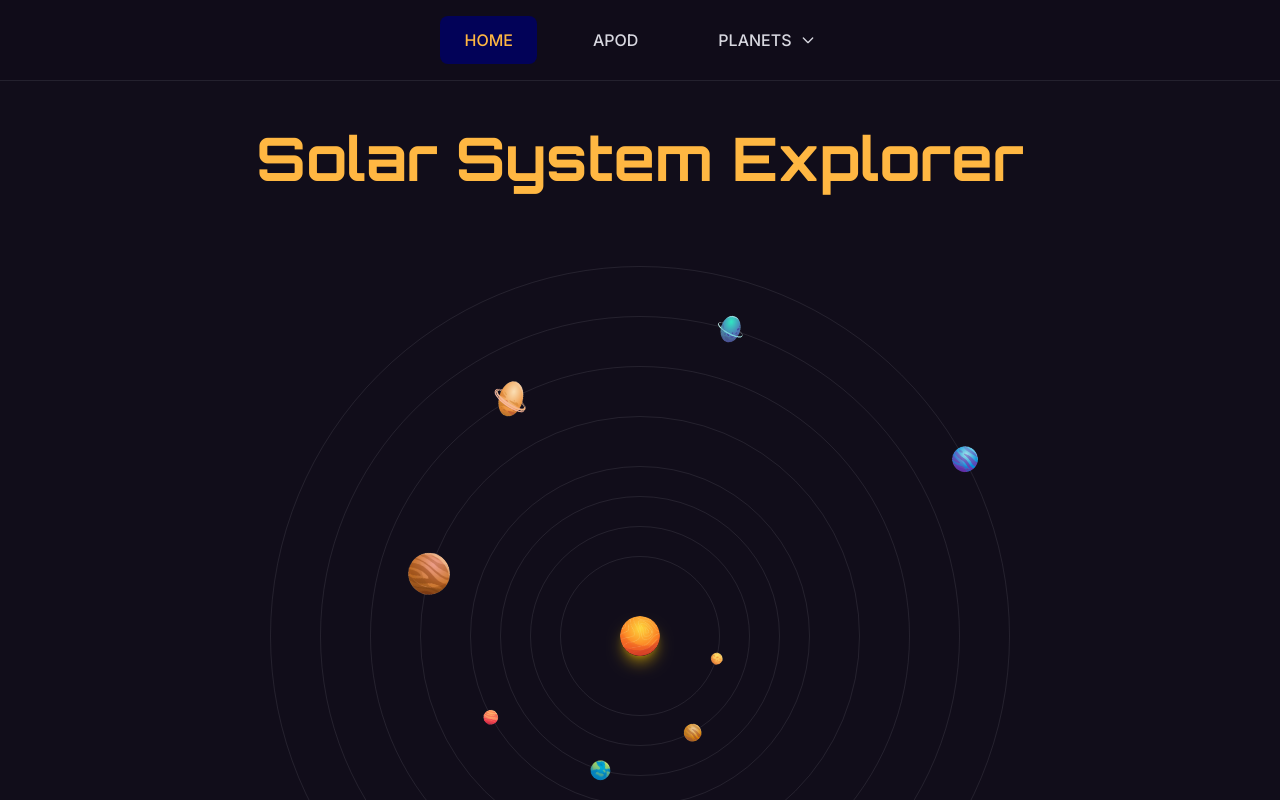
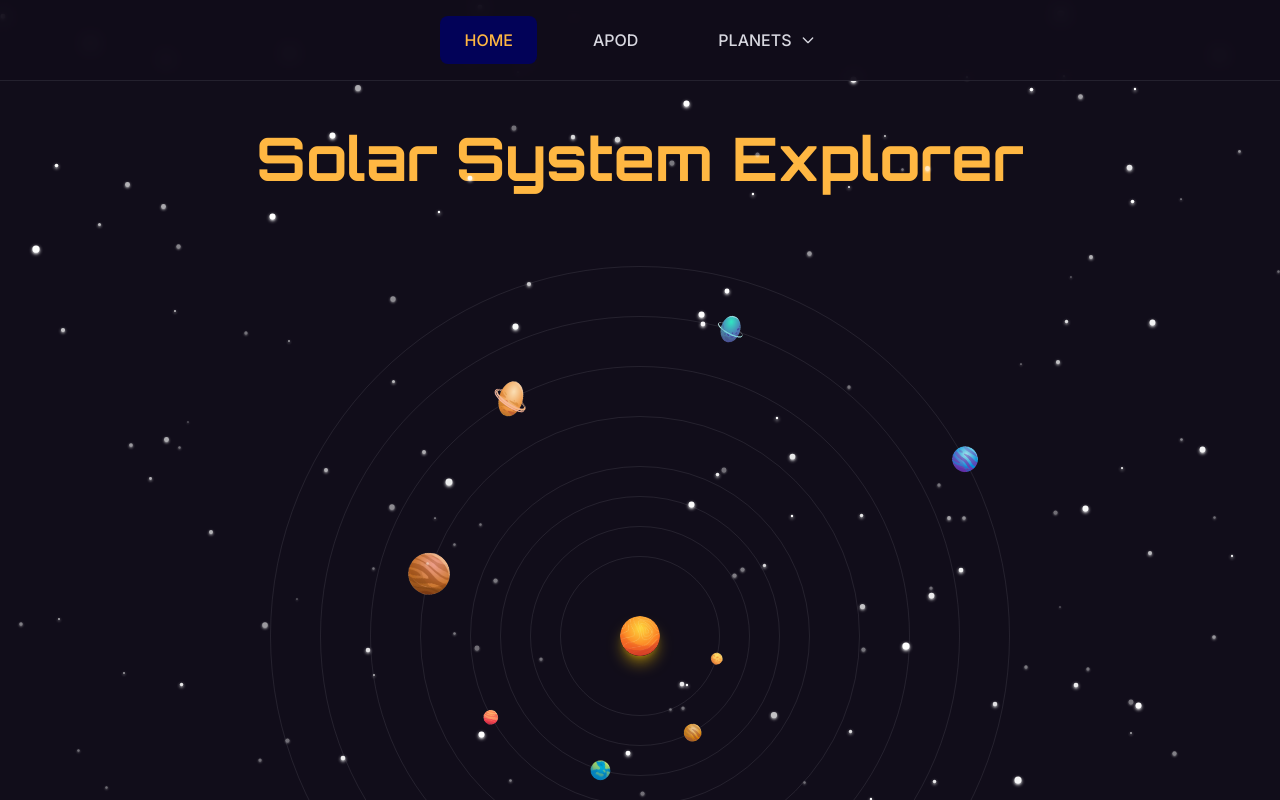
Before and after one commit to MariusChristensen/solar-system, a Next.js app: page / in a window 1280 px wide. Shown: the top 800 px of the page. Built offline with nearby package versions, Linux system fonts and the light colour scheme.

Commit message:
added a somewhat cool star-filled background effect through framer, feels cute, might delete later

```diff
--- a/src/app/apod/page.jsx
+++ b/src/app/apod/page.jsx
@@ -43,12 +43,8 @@ export default function ApodPage() {
     return (
       <div className="min-h-screen bg-space-bg flex items-center justify-center">
         <div className="text-center">
-          <h1 className="text-4xl font-header text-space-header mb-4">
-            Loading NASA Picture...
-          </h1>
-          <p className="text-space-text font-body">
-            Fetching today's astronomy picture from NASA...
-          </p>
+          <h1 className="text-4xl font-header text-space-header mb-4">Loading NASA Picture...</h1>
+          <p className="text-space-text font-body">Fetching today's astronomy picture from NASA...</p>
         </div>
       </div>
     );
@@ -81,45 +77,26 @@ export default function ApodPage() {
         </div>
 
         {apod && (
-          <div className="bg-space-card rounded-lg overflow-hidden shadow-lg">
+          <div className="bg-space-card rounded-lg overflow-hidden shadow-lg relative z-10">
             {/* Image/Video */}
             <div className="aspect-video bg-black">
               {apod.mediaType === "image" ? (
-                <img
-                  src={apod.hdurl || apod.url}
-                  alt={apod.title}
-                  className="w-full h-full object-contain"
-                />
+                <img src={apod.hdurl || apod.url} alt={apod.title} className="w-full h-full object-contain" />
               ) : (
-                <iframe
-                  src={apod.url}
-                  title={apod.title}
-                  className="w-full h-full"
-                  allowFullScreen
-                />
+                <iframe src={apod.url} title={apod.title} className="w-full h-full" allowFullScreen />
               )}
             </div>
 
             {/* Content */}
             <div className="p-6">
               <div className="flex justify-between items-start mb-4">
-                <h2 className="text-2xl font-header text-space-header">
-                  {apod.title}
-                </h2>
-                <span className="text-sm text-space-text/60 font-body">
-                  {apod.date}
-                </span>
+                <h2 className="text-2xl font-header text-space-header">{apod.title}</h2>
+                <span className="text-sm text-space-text/60 font-body">{apod.date}</span>
               </div>
 
-              <p className="text-space-text font-body leading-relaxed mb-4">
-                {apod.explanation}
-              </p>
+              <p className="text-space-text font-body leading-relaxed mb-4">{apod.explanation}</p>
 
-              {apod.copyright && (
-                <p className="text-sm text-space-text/60 font-body">
-                  © {apod.copyright}
-                </p>
-              )}
+              {apod.copyright && <p className="text-sm text-space-text/60 font-body">© {apod.copyright}</p>}
             </div>
           </div>
         )}
--- a/src/app/layout.jsx
+++ b/src/app/layout.jsx
@@ -1,6 +1,7 @@
 import { Orbitron, Inter } from "next/font/google";
 import "./globals.css";
 import Navigation from "../components/Navigation";
+import StarField from "../components/StarField";
 
 const orbitron = Orbitron({
   variable: "--font-orbitron",
@@ -24,6 +25,7 @@ export default function RootLayout({ children }) {
   return (
     <html lang="en">
       <body className={`${orbitron.variable} ${inter.variable} font-body`}>
+        <StarField />
         <Navigation />
         <main className="pt-20">{children}</main>
       </body>
--- a/src/components/OrbitalSolarSystem.jsx
+++ b/src/components/OrbitalSolarSystem.jsx
@@ -176,12 +176,12 @@ export default function OrbitalSolarSystem({ planets }) {
             animate={{ opacity: 1, scale: 1 }}
             exit={{ opacity: 0, scale: 0.8 }}
             transition={{ duration: 0.5 }}
-            className="flex items-center justify-center min-h-[600px] gap-12"
+            className="flex items-center justify-center min-h-[600px] gap-12 relative z-10 pt-16"
           >
             {/* Back Button */}
             <motion.button
               onClick={handleBackToOrbital}
-              className="absolute top-0 left-1/2 transform -translate-x-1/2 px-6 py-3 bg-space-header text-space-bg rounded-lg font-body"
+              className="absolute top-0 left-1/2 transform -translate-x-1/2 px-6 py-3 bg-space-header text-space-bg rounded-lg font-body z-20"
               whileTap={{ scale: 0.95 }}
             >
               ← Back to Solar System
--- a/src/components/PlanetCard.jsx
+++ b/src/components/PlanetCard.jsx
@@ -3,7 +3,7 @@ import Link from "next/link";
 
 export default function PlanetCard({ planet }) {
   return (
-    <div className="bg-space-card p-6 rounded-lg border border-space-header/50">
+    <div className="bg-space-card p-6 rounded-lg border border-space-header/50 relative z-10">
       <h3 className="text-xl font-header text-space-header mb-2">{planet.name}</h3>
       <p className="text-space-text mb-4 font-body">{planet.description}</p>
 
--- a/src/components/PlanetPageContent.jsx
+++ b/src/components/PlanetPageContent.jsx
@@ -67,7 +67,7 @@ export default function PlanetPageContent({ planetId }) {
         {/* Main Content Grid */}
         <div className="grid lg:grid-cols-2 gap-12 mb-12">
           {/* Planet Image */}
-          <div className="bg-space-card rounded-lg p-8 flex items-center justify-center min-h-[400px]">
+          <div className="bg-space-card rounded-lg p-8 flex items-center justify-center min-h-[400px] relative z-10">
             <div className="text-center">
               <div className="w-96 h-96 mx-auto mb-4 overflow-hidden rounded-lg border-2 border-space-header/30">
                 <img
@@ -92,7 +92,7 @@ export default function PlanetPageContent({ planetId }) {
 
           {/* Quick Facts */}
           <div className="space-y-6">
-            <div className="bg-space-card p-6 rounded-lg">
+            <div className="bg-space-card p-6 rounded-lg relative z-10">
               <h2 className="text-2xl font-header text-space-header mb-4">Quick Facts</h2>
               <div className="space-y-3 text-space-text font-body">
                 <div className="flex justify-between">
@@ -118,7 +118,7 @@ export default function PlanetPageContent({ planetId }) {
               </div>
             </div>
 
-            <div className="bg-space-card p-6 rounded-lg">
+            <div className="bg-space-card p-6 rounded-lg relative z-10">
               <h2 className="text-2xl font-header text-space-header mb-4">Interesting Facts</h2>
               <div className="space-y-4">
                 {details.interestingFacts.map((fact, index) => (
--- /dev/null
+++ b/src/components/StarField.jsx
@@ -0,0 +1,52 @@
+"use client";
+
+import React, { useState, useEffect } from "react";
+import { motion } from "framer-motion";
+
+export default function StarField() {
+  const [stars, setStars] = useState([]);
+
+  // Generate stars only on client side to avoid hydration issues
+  useEffect(() => {
+    const generatedStars = Array.from({ length: 150 }, (_, i) => ({
+      id: i,
+      x: Math.random() * 100, // Use percentages for responsiveness
+      y: Math.random() * 100,
+      size: Math.random() * 3 + 1, // Size between 1-4px
+      delay: Math.random() * 4, // Animation delay
+      duration: Math.random() * 3 + 2, // Duration between 2-5 seconds
+      opacity: Math.random() * 0.8 + 0.2, // Base opacity 0.2-1.0
+    }));
+    setStars(generatedStars);
+  }, []);
+
+  // Don't render anything until stars are generated
+  if (stars.length === 0) return null;
+
+  return (
+    <div className="fixed inset-0 pointer-events-none overflow-hidden" style={{ zIndex: 5 }}>
+      {stars.map((star) => (
+        <motion.div
+          key={star.id}
+          className="absolute bg-white rounded-full shadow-white shadow-sm"
+          style={{
+            left: `${star.x}%`,
+            top: `${star.y}%`,
+            width: `${star.size * 1.5}px`,
+            height: `${star.size * 1.5}px`,
+          }}
+          animate={{
+            opacity: [0.4, 1, 0.4],
+            scale: [0.8, 1.2, 0.8],
+          }}
+          transition={{
+            duration: star.duration,
+            repeat: Infinity,
+            delay: star.delay,
+            ease: "easeInOut",
+          }}
+        />
+      ))}
+    </div>
+  );
+}
```
